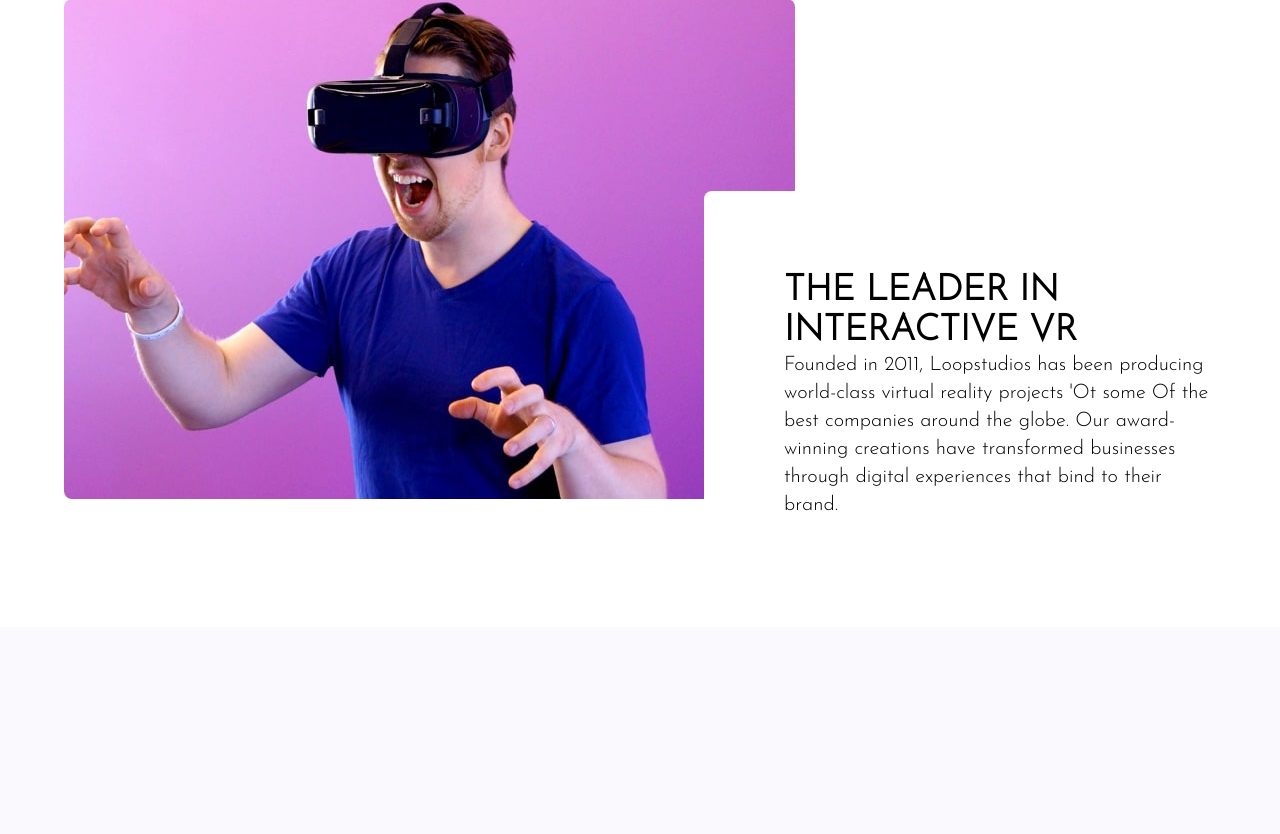
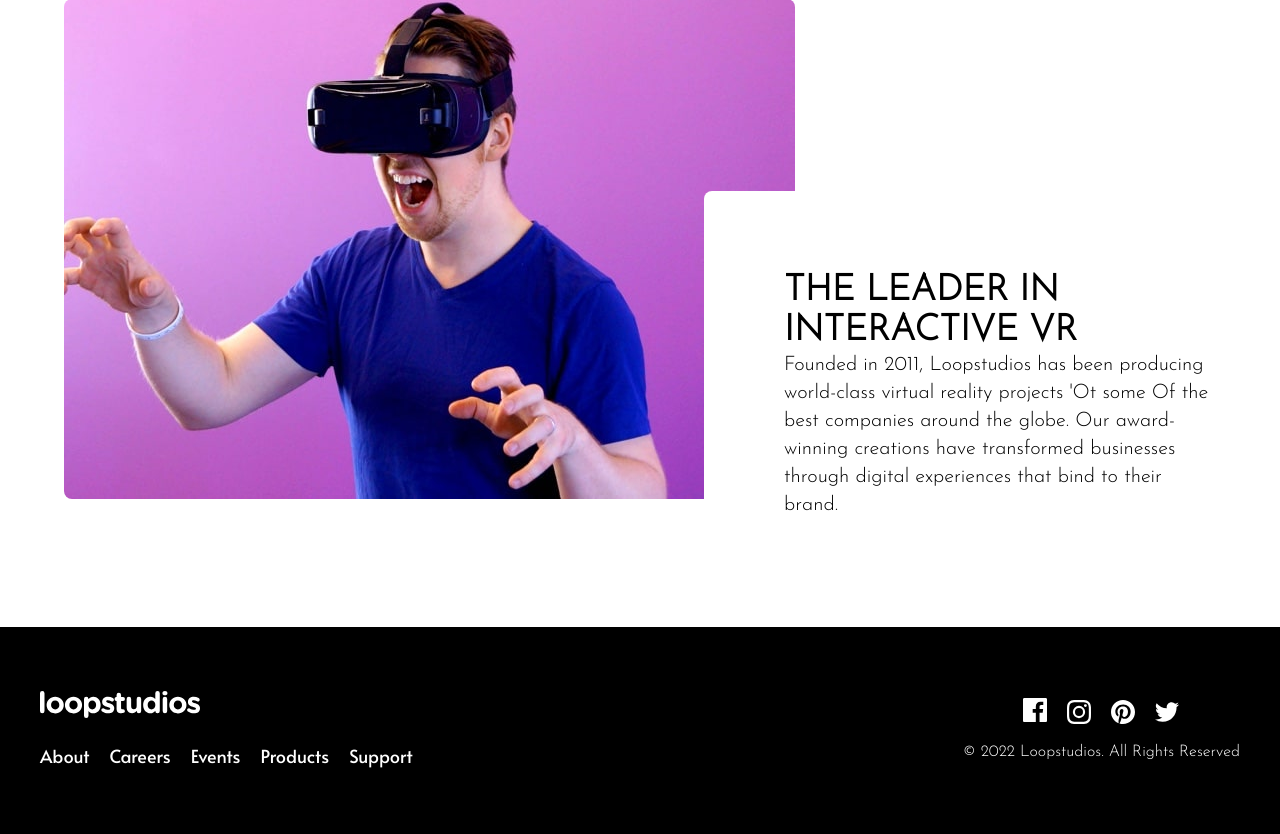
Before and after one commit to Muneeb1030/django_tailwind_projects, a Django app: page /project_2 in a window 1280 px wide. Shown: the part 781-1615 px from the top of the page. Before the commit the page ends 1292 px from the top, so only its background shows below. Run offline with Django 5.2, Linux system fonts and the light colour scheme; some libraries are stand-ins or nearby versions; some web fonts are replaced.

Commit message:
Project 2: Footer Section Added

```diff
--- a/templates/projects/project_2.html
+++ b/templates/projects/project_2.html
@@ -1,61 +1,110 @@
-{% extends "base/base.html" %}
-{% block title %}Loop Studio{% endblock title %}
+{% extends "base/base.html" %} {% block title %}Loop Studio{% endblock title %}
 {% block content %}
 <section id="Hero" class="loop-background mx-auto px-10 py-5">
   <div class="flex justify-between">
     <img src="/static/projects/project_2/logo.svg" alt="" />
 
-    <div class='md:flex space-x-5 hidden'>
+    <div class="md:flex space-x-5 hidden">
       <div class="group">
         <a class="text-white text-lg font-alata"> About </a>
+        <div class="group-hover:border-b group-hover:border-b-white mx-2"></div>
+      </div>
+      <div class="group">
+        <a class="text-white text-lg font-alata"> Careers </a>
+        <div class="group-hover:border-b group-hover:border-b-white mx-2"></div>
+      </div>
+      <div class="group">
+        <a class="text-white text-lg font-alata"> Events </a>
+        <div class="group-hover:border-b group-hover:border-b-white mx-2"></div>
+      </div>
+      <div class="group">
+        <a class="text-white text-lg font-alata"> Products </a>
+        <div class="group-hover:border-b group-hover:border-b-white mx-2"></div>
+      </div>
+      <div class="group">
+        <a class="text-white text-lg font-alata"> Support </a>
+        <div class="group-hover:border-b group-hover:border-b-white mx-2"></div>
+      </div>
+    </div>
+  </div>
+  <div
+    class="text-white uppercase font-josefin md:text-4xl text-3xl max-w-sm border-2 p-10 md:my-44 lg:text-5xl lg:max-w-md my-32"
+  >
+    Impressive Experience that dliver
+  </div>
+</section>
+
+<section id="features">
+  <div
+    class="relative my-32 px-10 md:px-0 max-w-6xl mx-auto flex flex-col justify-center items-center md:justify-normal md:flex-row space-y-10 md:space-y-0"
+  >
+    <img
+      src="/static/projects/project_2/desktop/image-interactive.jpg"
+      alt=""
+      class="rounded-lg"
+    />
+    <div
+      class="top-48 md:absolute md:right-0 md:py-20 md:pl-20 bg-white text-black font-josefin text-center md:text-left md:rounded-lg max-w-lg"
+    >
+      <h1 class="uppercase font-bold text-4xl">The leader in interactive VR</h1>
+      <p class="text-xl">
+        Founded in 2011, Loopstudios has been producing world-class virtual
+        reality projects 'Ot some Of the best companies around the globe. Our
+        award-winning creations have transformed businesses through digital
+        experiences that bind to their brand.
+      </p>
+    </div>
+  </div>
+</section>
+<section></section>
+<footer id="footer" class='bg-black mx-auto px-10 py-16'>
+  <div class="flex flex-col md:flex-row  items-center justify-between md:space-y-0 space-y-6">
+    <div>
+      <img src="/static/projects/project_2/logo.svg" alt="" class='w-40'/>
+      <div class="flex flex-col md:flex-row md:space-x-5 pt-6 md:space-y-0 space-y-1 items-center">
+        <div class="group">
+          <a class="text-white md:text-lg font-alata"> About </a>
           <div
             class="group-hover:border-b group-hover:border-b-white mx-2"
           ></div>
         </div>
         <div class="group">
-        <a class="text-white text-lg font-alata"> Careers </a>
+          <a class="text-white md:text-lg font-alata"> Careers </a>
           <div
             class="group-hover:border-b group-hover:border-b-white mx-2"
           ></div>
         </div>
         <div class="group">
-        <a class="text-white text-lg font-alata"> Events </a>
+          <a class="text-white md:text-lg font-alata"> Events </a>
           <div
             class="group-hover:border-b group-hover:border-b-white mx-2"
           ></div>
         </div>
         <div class="group">
-        <a class="text-white text-lg font-alata"> Products </a>
+          <a class="text-white md:text-lg font-alata"> Products </a>
           <div
             class="group-hover:border-b group-hover:border-b-white mx-2"
           ></div>
         </div>
         <div class="group">
-        <a class="text-white text-lg font-alata"> Support </a>
+          <a class="text-white md:text-lg font-alata"> Support </a>
           <div
             class="group-hover:border-b group-hover:border-b-white mx-2"
           ></div>
         </div>
       </div>
     </div>
-  <div class='text-white uppercase font-josefin md:text-4xl text-3xl max-w-sm border-2 p-10 md:my-44 lg:text-5xl lg:max-w-md my-32'>
-    Impressive Experience that dliver
+    <div>
+      <div class="flex flex-row space-x-5 space-y-1 items-center justify-center">
+        <img src="/static/projects/project_2/icon-facebook.svg" alt="" class='hover:-translate-y-1 hover:scale-105 hover:shadow-md hover:shadow-gray-600 transition duration-150'>
+        <img src="/static/projects/project_2/icon-instagram.svg" alt="" class='hover:-translate-y-1 hover:scale-105 hover:shadow-md hover:shadow-gray-600 transition duration-150'>
+        <img src="/static/projects/project_2/icon-pinterest.svg" alt="" class='hover:-translate-y-1 hover:scale-105 hover:shadow-md hover:shadow-gray-600 transition duration-150'>
+        <img src="/static/projects/project_2/icon-twitter.svg" alt="" class='hover:-translate-y-1 hover:scale-105 hover:shadow-md hover:shadow-gray-600 transition duration-150'>
       </div>
-</section>
-
-<section id='features'>
-    <div class='relative my-32 px-10 md:px-0 max-w-6xl mx-auto flex flex-col justify-center items-center md:justify-normal md:flex-row space-y-10 md:space-y-0'>
-        <img src="/static/projects/project_2/desktop/image-interactive.jpg" alt="" class='rounded-lg'>
-        <div class='top-48 md:absolute md:right-0 md:py-20 md:pl-20 bg-white text-black font-josefin text-center md:text-left md:rounded-lg max-w-lg'>
-            <h1 class='uppercase font-bold text-4xl'>
-                The leader in interactive VR
-            </h1>
-            <p class='text-xl'>
-                Founded in 2011, Loopstudios has been producing world-class virtual reality projects 'Ot some Of the best companies around the globe. Our award-winning creations have transformed businesses through digital experiences that bind to their brand.
+      <p class='text-white pt-4 font-josefin'>
+        &copy; 2022 Loopstudios. All Rights Reserved
       </p>
-
     </div>
   </div>
-
-</section>
+</footer>
 {% endblock content %}
--- a/theme/static/css/dist/styles.css
+++ b/theme/static/css/dist/styles.css
@@ -1046,6 +1046,22 @@ select {
   width: 100%;
 }
 
+.w-24 {
+  width: 6rem;
+}
+
+.w-32 {
+  width: 8rem;
+}
+
+.w-44 {
+  width: 11rem;
+}
+
+.w-40 {
+  width: 10rem;
+}
+
 .max-w-24 {
   max-width: 6rem;
 }
@@ -1184,6 +1200,12 @@ select {
   margin-left: calc(1.25rem * calc(1 - var(--tw-space-x-reverse)));
 }
 
+.space-y-6 > :not([hidden]) ~ :not([hidden]) {
+  --tw-space-y-reverse: 0;
+  margin-top: calc(1.5rem * calc(1 - var(--tw-space-y-reverse)));
+  margin-bottom: calc(1.5rem * var(--tw-space-y-reverse));
+}
+
 .overflow-auto {
   overflow: auto;
 }
@@ -1525,6 +1547,11 @@ select {
   padding-bottom: 1.25rem;
 }
 
+.py-16 {
+  padding-top: 4rem;
+  padding-bottom: 4rem;
+}
+
 .pt-1 {
   padding-top: 0.25rem;
 }
@@ -1535,6 +1562,14 @@ select {
 
 .pr-0 {
   padding-right: 0px;
+}
+
+.pt-6 {
+  padding-top: 1.5rem;
+}
+
+.pt-5 {
+  padding-top: 1.25rem;
 }
 
 .text-center {
@@ -1942,6 +1977,21 @@ select {
   --tw-shadow: var(--tw-shadow-colored);
 }
 
+.hover\:shadow-gray-300:hover {
+  --tw-shadow-color: #d1d5db;
+  --tw-shadow: var(--tw-shadow-colored);
+}
+
+.hover\:shadow-gray-500:hover {
+  --tw-shadow-color: #6b7280;
+  --tw-shadow: var(--tw-shadow-colored);
+}
+
+.hover\:shadow-gray-600:hover {
+  --tw-shadow-color: #4b5563;
+  --tw-shadow: var(--tw-shadow-colored);
+}
+
 .focus\:border-black:focus {
   --tw-border-opacity: 1;
   border-color: rgb(0 0 0 / var(--tw-border-opacity));
@@ -2187,6 +2237,18 @@ select {
     margin-bottom: calc(1rem * var(--tw-space-y-reverse));
   }
 
+  .md\:space-y-10 > :not([hidden]) ~ :not([hidden]) {
+    --tw-space-y-reverse: 0;
+    margin-top: calc(2.5rem * calc(1 - var(--tw-space-y-reverse)));
+    margin-bottom: calc(2.5rem * var(--tw-space-y-reverse));
+  }
+
+  .md\:space-y-16 > :not([hidden]) ~ :not([hidden]) {
+    --tw-space-y-reverse: 0;
+    margin-top: calc(4rem * calc(1 - var(--tw-space-y-reverse)));
+    margin-bottom: calc(4rem * var(--tw-space-y-reverse));
+  }
+
   .md\:rounded-md {
     border-radius: 0.375rem;
   }
@@ -2242,6 +2304,10 @@ select {
 
   .md\:pl-20 {
     padding-left: 5rem;
+  }
+
+  .md\:pt-6 {
+    padding-top: 1.5rem;
   }
 
   .md\:text-left {
```
Lines whose indentation alone changed are shown as unchanged.
